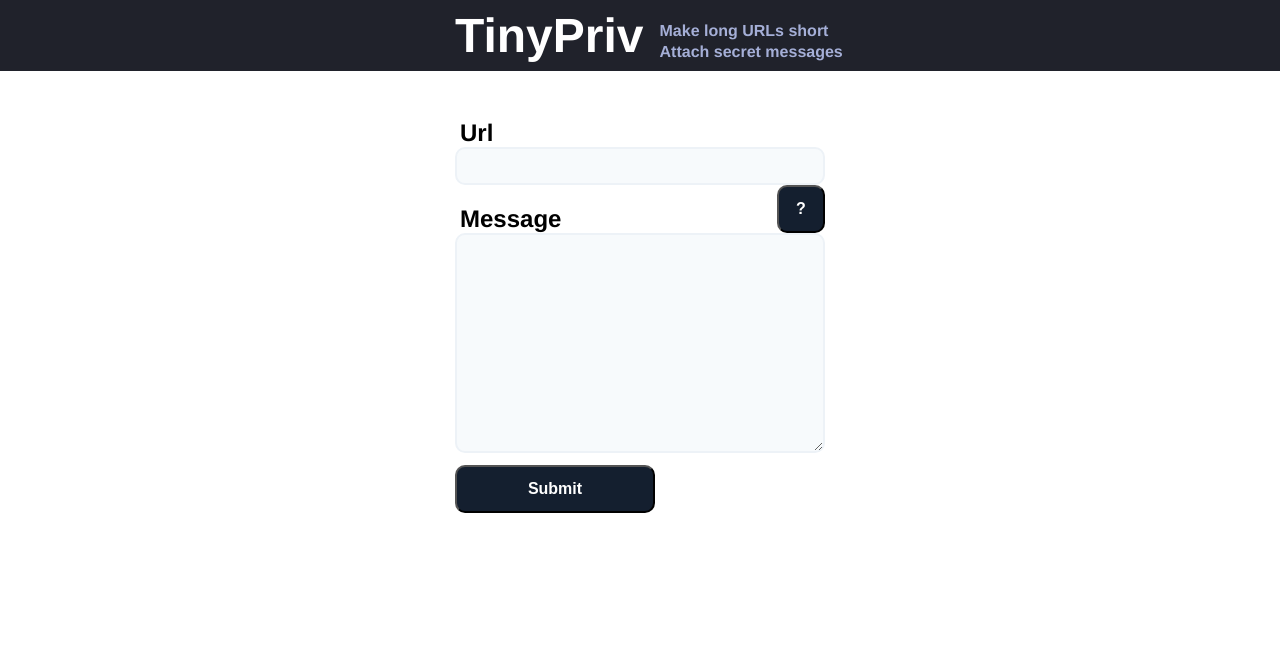
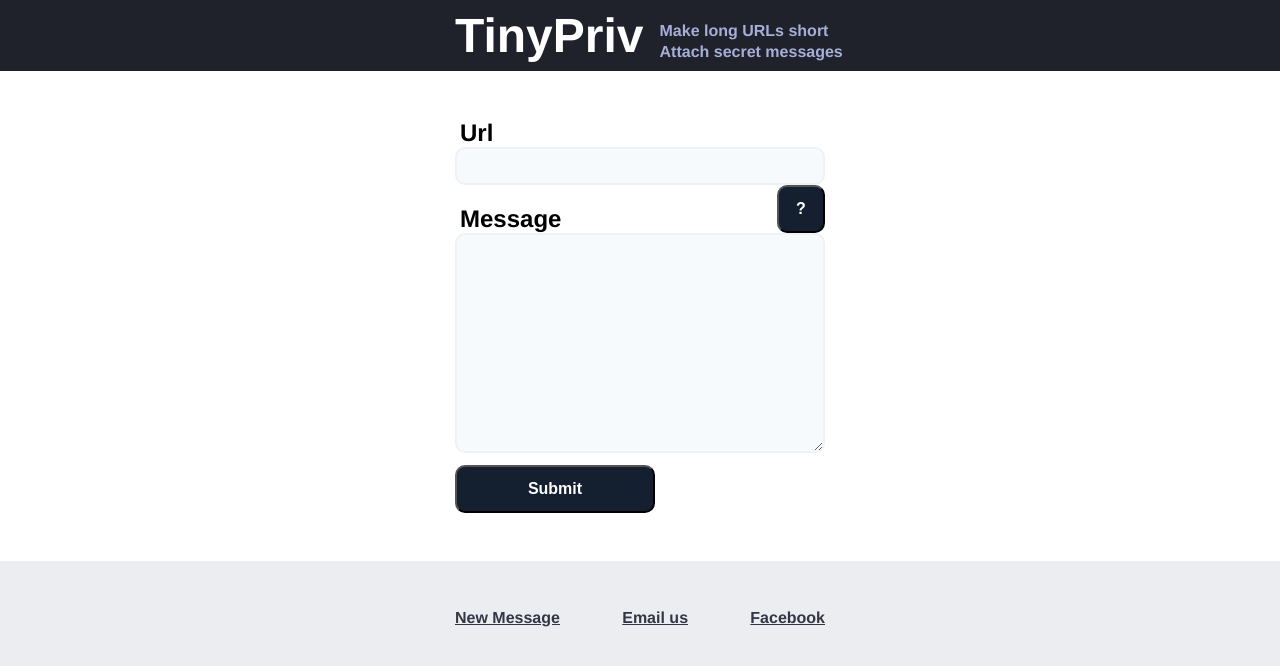
Before and after one commit to BastinJafari/tinypriv-frontend, a React (Create React App) app: page / in a window 1280 px wide. Shown: the top 666 px of the page. Built offline with nearby package versions, Linux system fonts and the light colour scheme.

Commit message:
last commit

```diff
--- /dev/null
+++ b/src/components/Footer.js
@@ -0,0 +1,16 @@
+import React from 'react';
+import {NavLink} from 'react-router-dom'
+
+const Footer = (props) => (
+
+    <div className="footer">
+        <div className= "footer--container">
+            <NavLink to="/" className = "footer__link" onClick={props.onResetPage}>New Message</NavLink>
+            <a className = "footer__link" href="mailto: info@tinypriv.com">Email us</a>
+            <a className = "footer__link" href="https://www.facebook.com">Facebook</a>
+
+        </div>
+    </div>
+)
+
+export default Footer;
--- a/src/components/PostSecretPage.js
+++ b/src/components/PostSecretPage.js
@@ -2,7 +2,7 @@ import UrlAndMessagePage from './UrlAndMessagePage'
 import ShortUrlPage from './ShortUrlPage'
 import Header from './Header'
 import { Redirect } from 'react-router-dom'
-
+import Footer from './Footer'
 
 import React, { Component } from 'react';
 
@@ -23,7 +23,7 @@ class PostSecretPage extends Component {
 
     render() {
         return (
-            <div>
+            <>
                 <Header onResetPage={this.onResetPage}/>
                 <div className="container">
                     {this.state.shortUrl ?
@@ -31,7 +31,8 @@ class PostSecretPage extends Component {
                     <UrlAndMessagePage onSecretPosted={this.onSecretPosted} />
                 }
                 </div>
-            </div>
+                <Footer onResetPage={this.onResetPage}></Footer>
+</>
         )
     }
 }
--- a/src/components/ReadSecretPage.js
+++ b/src/components/ReadSecretPage.js
@@ -1,5 +1,6 @@
 import React from 'react'
 import Header from './Header'
+import Footer from './Footer'
 
 const ReadSecretPage = (props) => (
     <div>
@@ -18,6 +19,7 @@ const ReadSecretPage = (props) => (
                     You should save it
             </p>
         </div>
+        <Footer/>
     </div>
 )
 
--- a/src/styles/base/_base.scss
+++ b/src/styles/base/_base.scss
@@ -1,12 +1,16 @@
 html {
     font-size: 62.5%;
+    height: 100%;
 }
 
 body {
     font-family: Helvetica, Arial, sans-serif;
     font-size: $m-size;
+    min-height: 100%;
 }
-
+body > #root > div {
+    height: 100vh;
+  }
 p {
     font-weight: bold;
     font-size: $m-size;
--- /dev/null
+++ b/src/styles/components/_footer.scss
@@ -0,0 +1,23 @@
+
+.footer{
+    background-color: lighten($color: $dark-blue, $amount: 70%);
+    margin-top: $xl-size;
+    padding-top: $xl-size;
+    min-height: 100%;
+    display: flex;
+    flex-direction: column;
+    align-items: center;
+}
+
+.footer--container {
+    min-width: 37rem;
+    display: flex;
+    flex-direction: row;
+    justify-content: space-between;
+}
+
+.footer__link {
+    padding: 0;
+    color: $dark-blue;
+    font-weight: bold;
+}
--- a/src/styles/styles.scss
+++ b/src/styles/styles.scss
@@ -2,6 +2,7 @@
 @import './components/container';
 @import 'base/base';
 @import './components/header';
+@import './components/footer';
 @import './components/textForm';
 @import './components/helpModal';
 @import 'base/phoneSettings';
```
